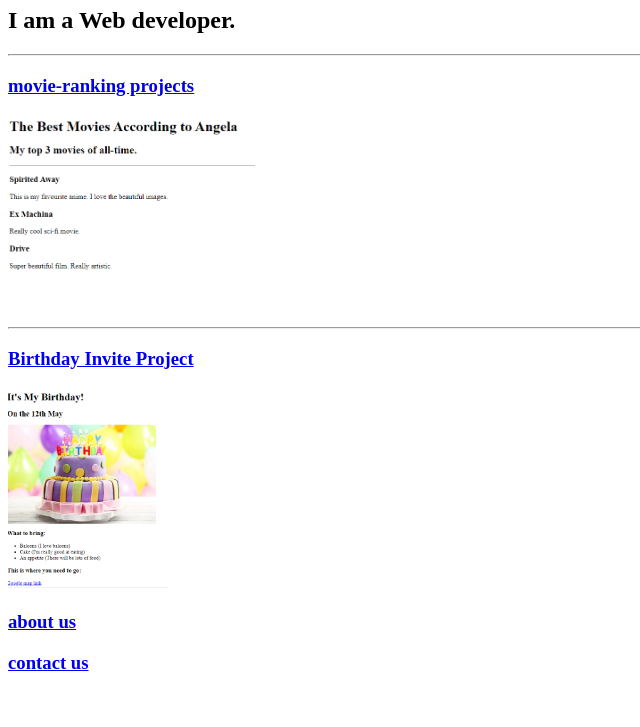
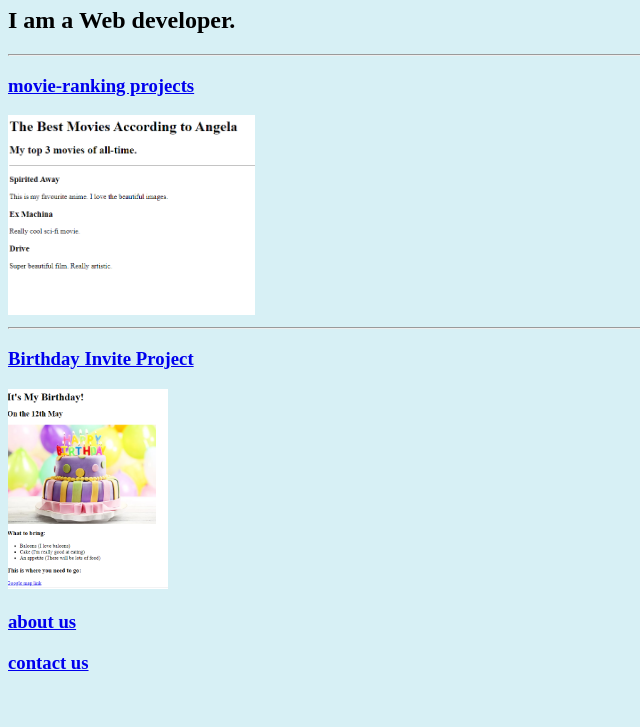
Before and after one commit to ganeshtabke/html-portfolio, a plain HTML site: page index.html in a window 1280 px wide. Shown: the part 73-800 px from the top of the page, without its empty margins (0-640 px from the left). Drawn offline with Linux system fonts and the light colour scheme.

Commit message:
Update index.html

```diff
--- a/index.html
+++ b/index.html
@@ -5,6 +5,11 @@
     <meta charset="UTF-8">
     <meta name="viewport" content="width=device-width, initial-scale=1.0">
     <title>Portfolio</title>
+<style>
+        html {
+            background-color: rgb(215, 240, 245);
+        }
+    </style>
 </head>
 <body>
     <h1>Ganesh's Portfolio</h1>
```
